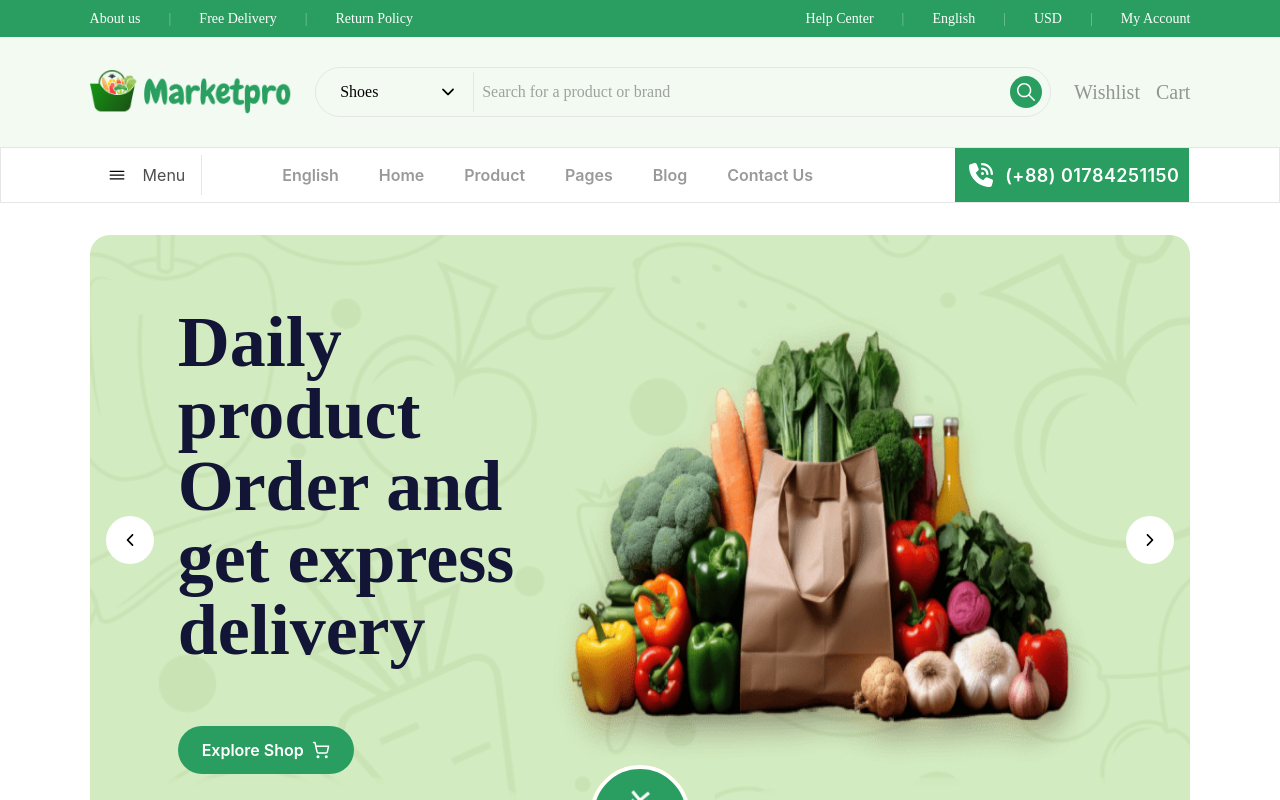
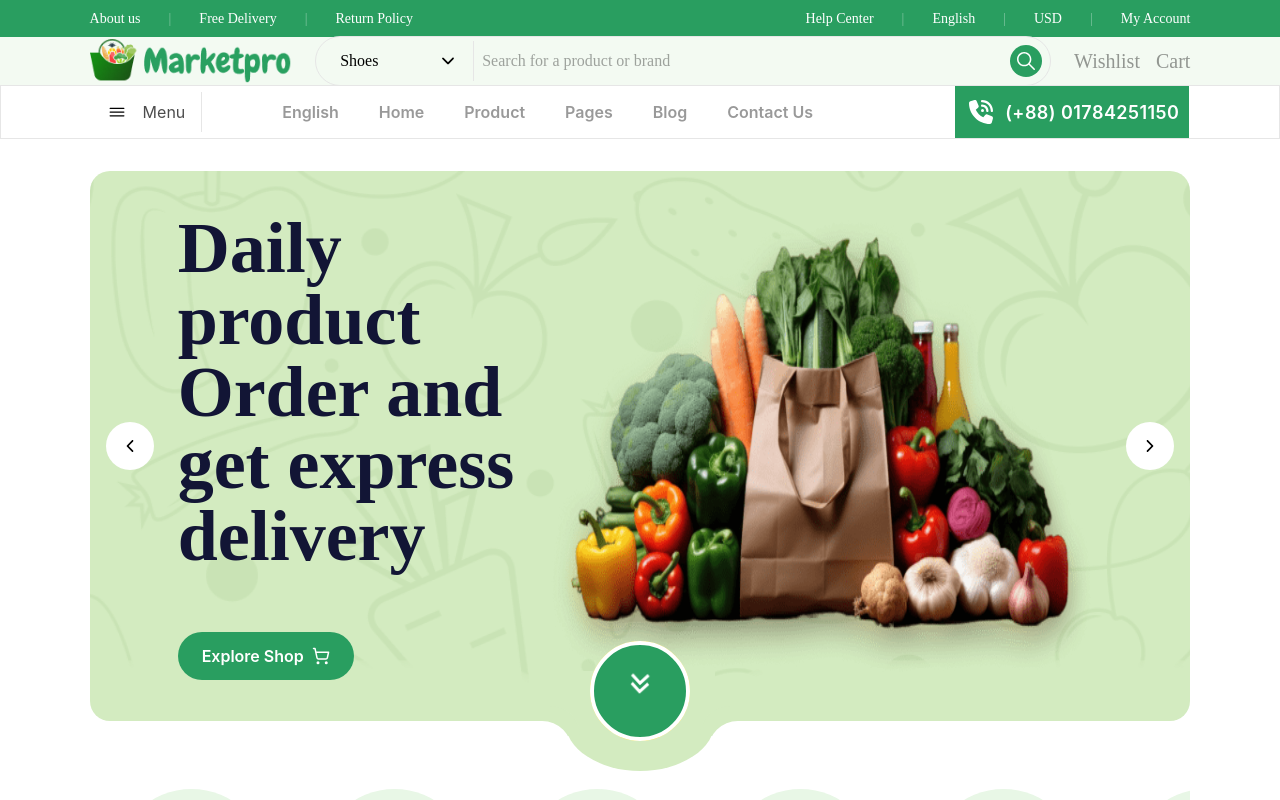
Before and after one commit to ASRAF-UL/techflow, a React (Vite) app: page / in a window 1280 px wide. Shown: the top 800 px of the page. Built offline with nearby package versions, Linux system fonts and the light colour scheme.

Commit message:
Updated.

```diff
--- a/src/App.jsx
+++ b/src/App.jsx
@@ -40,7 +40,7 @@ function App() {
 
   return (
     <>
-      <div className="flex flex-col items-center overflow-y-auto">
+      <div className="flex flex-col items-center h-screen overflow-y-auto">
         <div className="h-[37px] w-full px-[calc(7%)] flex justify-between items-center bg-main-green">
           <div className="font-main-font text-white text-[14px] flex justify-between gap-5">
             <a href="#" className="hover:underline">
@@ -378,7 +378,7 @@ function App() {
           </div>
         </nav>
         <div
-          className="content max-h-[610px] min-h-[610px] w-[calc(86%)] my-8 rounded-[20px] flex"
+          className="content min-h-[calc(100vh-250px)] w-[calc(86%)] my-8 rounded-[20px] flex"
           style={{
             backgroundImage: "url(bg.png)",
             backgroundSize: "cover",
```
